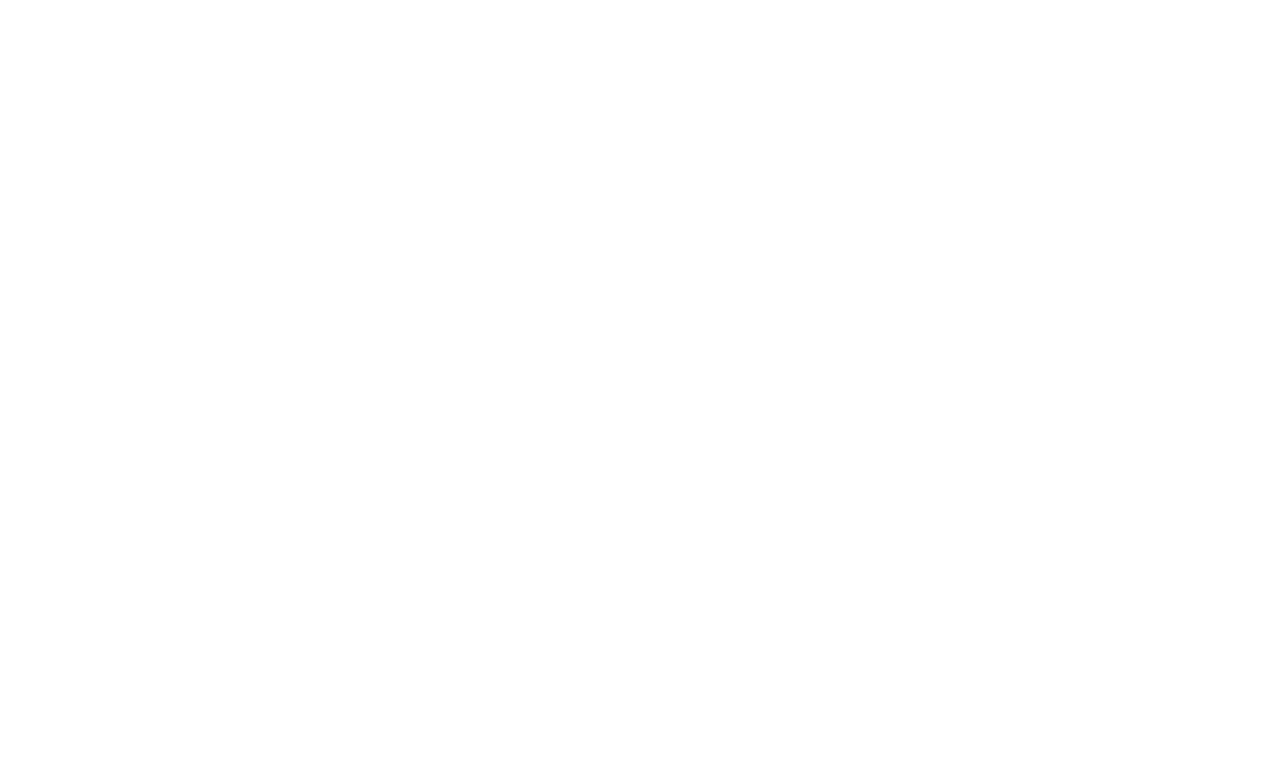
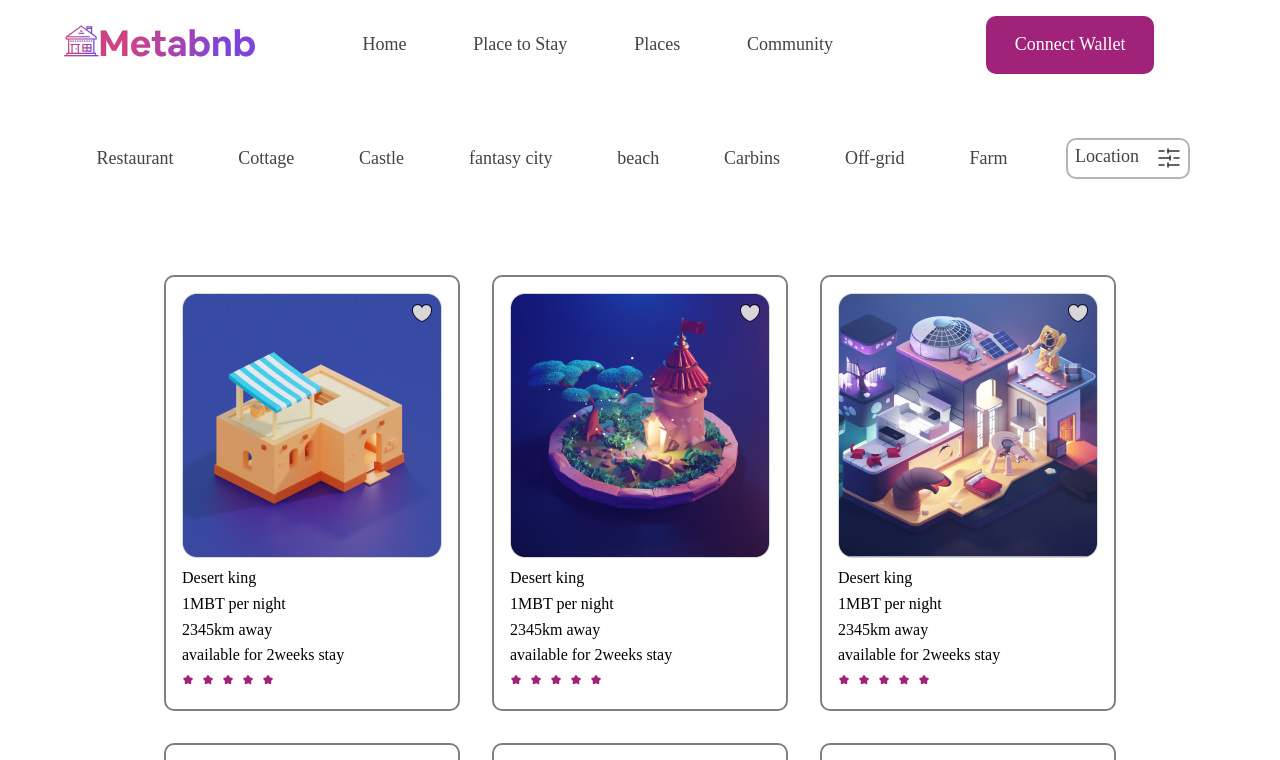
Before and after one commit to Rioba-Ian/meta-bnb, a React (Vite) app: page /placestostay in a window 1280 px wide. Before the commit this address had no page. Shown: the top 760 px of the page. Built offline with nearby package versions, Linux system fonts and the light colour scheme; a web font is replaced by a local one.

Commit message:
add modal and reroute places to stay with places

```diff
--- a/src/App.jsx
+++ b/src/App.jsx
@@ -1,13 +1,13 @@
 import { Routes, Route } from "react-router-dom"
 import Home from "./components/pages/Home"
-import Places from "./components/pages/places/Places"
+import PlacesToStay from "./components/pages/places/PlacesToStay"
 import './App.css'
 function App() {
   return (
     <>
       <Routes>
         <Route path="/" element={<Home />} />
-        <Route path="/places" element={<Places />} />
+        <Route path="/placestostay" element={<PlacesToStay />} />
       </Routes>
     </>
   )
--- a/src/components/Navbar.jsx
+++ b/src/components/Navbar.jsx
@@ -12,9 +12,10 @@
                     <ul className="nav__list nav__list--primary">
                         <li><Link to="/" className="nav__item">Home</Link></li>
 
-                        <li><a href="#" className="nav__item">Place to Stay</a></li>
+                        <li><Link to="/placestostay" className="nav__item">Place to Stay</Link></li>
                         <li>
-                            <Link to="/places" className="nav__item">Places</Link>
+
+                            <a href="#" className="nav__item">Places</a>
                         </li>
                         <li><a href="#" className="nav__item">Community</a></li>
                     </ul>
--- a/src/components/pages/places/Places.jsx
+++ b/src/components/pages/places/PlacesToStay.jsx
@@ -4,7 +4,7 @@
 import stars from "../../../assets/inspiration-images/stars.png";
 import settingsIcon from "../../../assets/setting-icon.svg"
 
-export default function Places() {
+export default function PlacesToStay() {
     const filterNames = [
         "Restaurant",
         "Cottage",
```
Also changed, not shown: src/components/Modal.jsx (added, +7 -0 lines).
